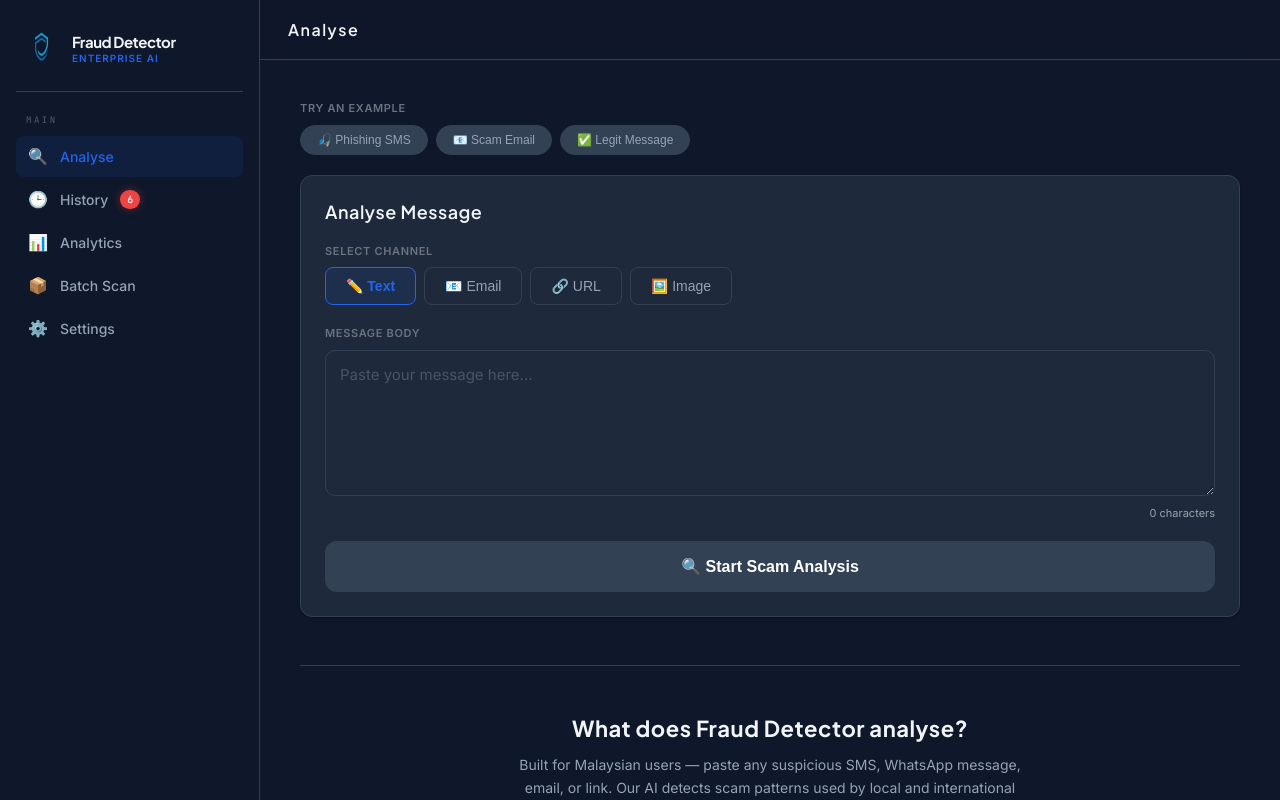
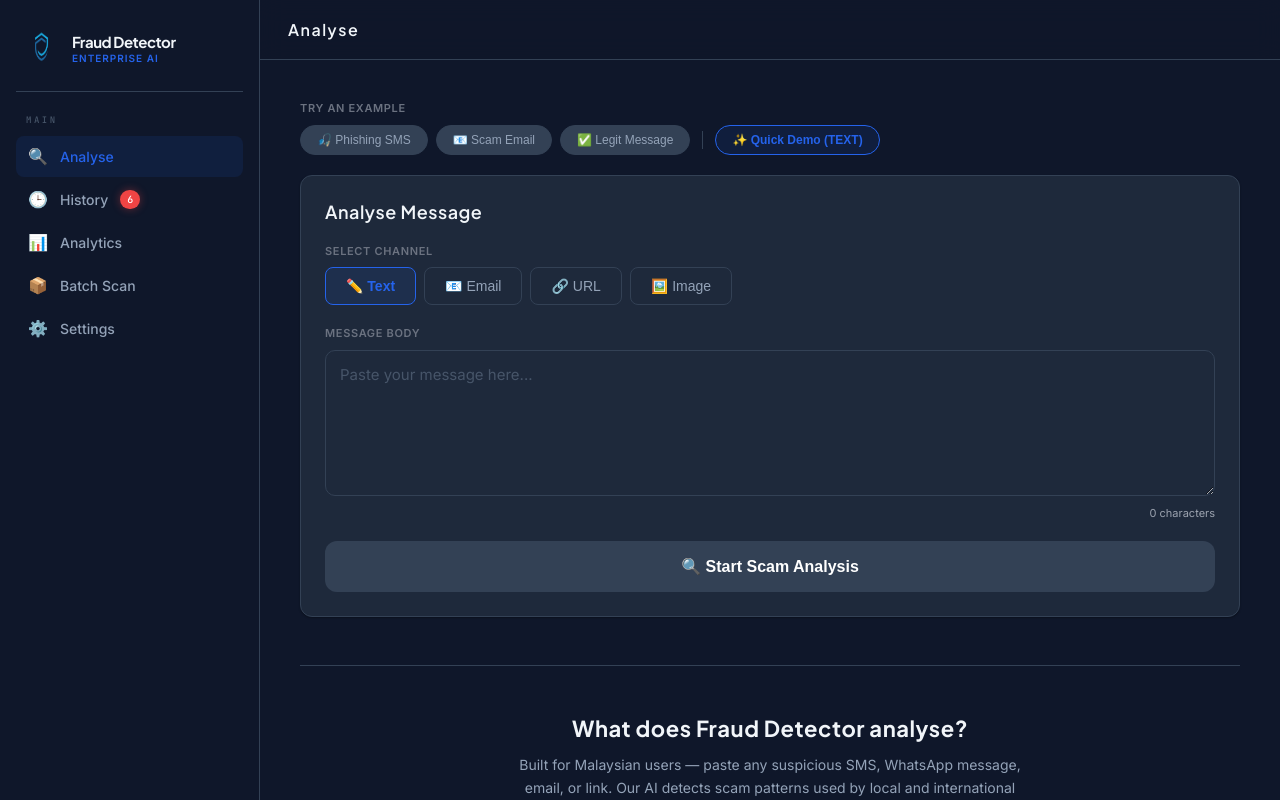
Before and after one commit to ADAMAMZAR/scam-fraud-detector, a React (Vite) app in the folder frontend/: page /#analyse in a window 1280 px wide. Built offline with nearby package versions, Linux system fonts and the light colour scheme.

Commit message:
feat: add quick demo purpose data

```diff
--- a/frontend/src/pages/AnalysePage.jsx
+++ b/frontend/src/pages/AnalysePage.jsx
@@ -22,6 +22,26 @@ const EXAMPLES = [
       "Hi, your order #MYS-2048 has been shipped and will arrive by Thursday. Track your parcel at poslaju.com.my using your tracking number JX209481.",
   },
 ];
+
+const DEMO_POOL = {
+  text: [
+    { message: "URGENT: Abnormal activity detected on your account. Please re-verify to avoid permanent suspension: bit.ly/secure-bank-access" },
+    { message: "Congratulations! You've won a RM1,000 Shopee voucher. Claim your lucky prize here: http://shopee-win-claim.com/promo" },
+    { message: "POLICE DEPT: You have an unpaid traffic fine of RM300. Pay within 24 hours to avoid court summons: http://pdrm-web-portal.net/fines" },
+    { message: "RM0.00 BANK ALERT: Your transaction of RM1,500 to 'Lazada Pay' is pending. Not you? Report at: http://secure-alert-bank.xyz" }
+  ],
+  email: [
+    { sender: "admin-support@secure-update.net", message: "Your Microsoft Outlook account will be deactivated in 4 hours due to security breaches. Log in here to resolve: http://office365-verify-access.com" },
+    { sender: "ceo.office@company-corp.com", message: "Hi, I'm stuck in a meeting. Can you quickly buy 5x RM200 Steam gift cards and send me the codes? I'll reimburse you by end of day. Urgent!" },
+    { sender: "noreply@tax-refund-gov.my", message: "You have a pending LHDN tax refund of RM842.50. Please provide your bank credentials to process the transfer: http://refund-lhdn-portal.org/claim" }
+  ],
+  url: [
+    { url: "http://legit-banking-secure.xyz/login" },
+    { url: "http://verify-my-account-now.info" },
+    { url: "http://malaysia-gov-aid.cc/apply" },
+    { url: "http://shopee-rewards-2024.net" }
+  ]
+};
 
 // ── Fully explicit colors — no CSS variables inside result card ──────────────
 const RISK = {
@@ -561,6 +581,52 @@ export function AnalysePage() {
     handleImageSelect(file);
   }
 
+  async function handleQuickDemo() {
+    setError("");
+    setResult(null);
+
+    if (channel === "image") {
+      try {
+        setLoading(true);
+        // Try popular extensions
+        let demoUrl = "/demo-data/image-test.png";
+        let res = await fetch(demoUrl);
+        if (!res.ok) {
+          demoUrl = "/demo-data/image-test.jpg";
+          res = await fetch(demoUrl);
+        }
+        if (!res.ok) {
+          demoUrl = "/demo-data/image-test.jpeg";
+          res = await fetch(demoUrl);
+        }
+
+        if (!res.ok) throw new Error("Demo image not found in /public/demo-data/. Please add 'image-test.png' or '.jpg'");
+
+        const blob = await res.blob();
+        const file = new File([blob], demoUrl.split('/').pop(), { type: blob.type });
+        handleImageSelect(file);
+      } catch (err) {
+        setError(err.message);
+      } finally {
+        setLoading(false);
+      }
+      return;
+    }
+
+    const pool = DEMO_POOL[channel] || [];
+    if (pool.length === 0) return;
+
+    const random = pool[Math.floor(Math.random() * pool.length)];
+    if (channel === "text") {
+      setMessage(random.message);
+    } else if (channel === "email") {
+      setSenderEmail(random.sender);
+      setMessage(random.message);
+    } else if (channel === "url") {
+      setUrl(random.url);
+    }
+  }
+
   const canAnalyse =
     (channel === "url" && url.trim()) ||
     (channel === "email" && senderEmail.trim() && message.trim()) ||
@@ -586,7 +652,7 @@ export function AnalysePage() {
         >
           TRY AN EXAMPLE
         </div>
-        <div style={{ display: "flex", gap: "8px", flexWrap: "wrap" }}>
+        <div style={{ display: "flex", gap: "8px", flexWrap: "wrap", alignItems: "center" }}>
           {EXAMPLES.map((ex) => (
             <button
               key={ex.label}
@@ -609,6 +675,29 @@ export function AnalysePage() {
               {ex.label}
             </button>
           ))}
+
+          <div style={{ width: "1px", height: "18px", background: "var(--border)", margin: "0 4px" }} />
+
+          <button
+            onClick={handleQuickDemo}
+            disabled={loading}
+            style={{
+              fontSize: "12px",
+              padding: "7px 16px",
+              borderRadius: "20px",
+              border: "1.5px solid var(--primary)",
+              background: "var(--primary-dim)",
+              color: "var(--primary)",
+              cursor: "pointer",
+              fontWeight: "700",
+              transition: "all 0.2s",
+              display: "flex",
+              alignItems: "center",
+              gap: "6px"
+            }}
+          >
+            ✨ Quick Demo ({channel.toUpperCase()})
+          </button>
         </div>
       </div>
 
```
Also changed, not shown: frontend/public/demo-data/image-test.jpeg (added).
